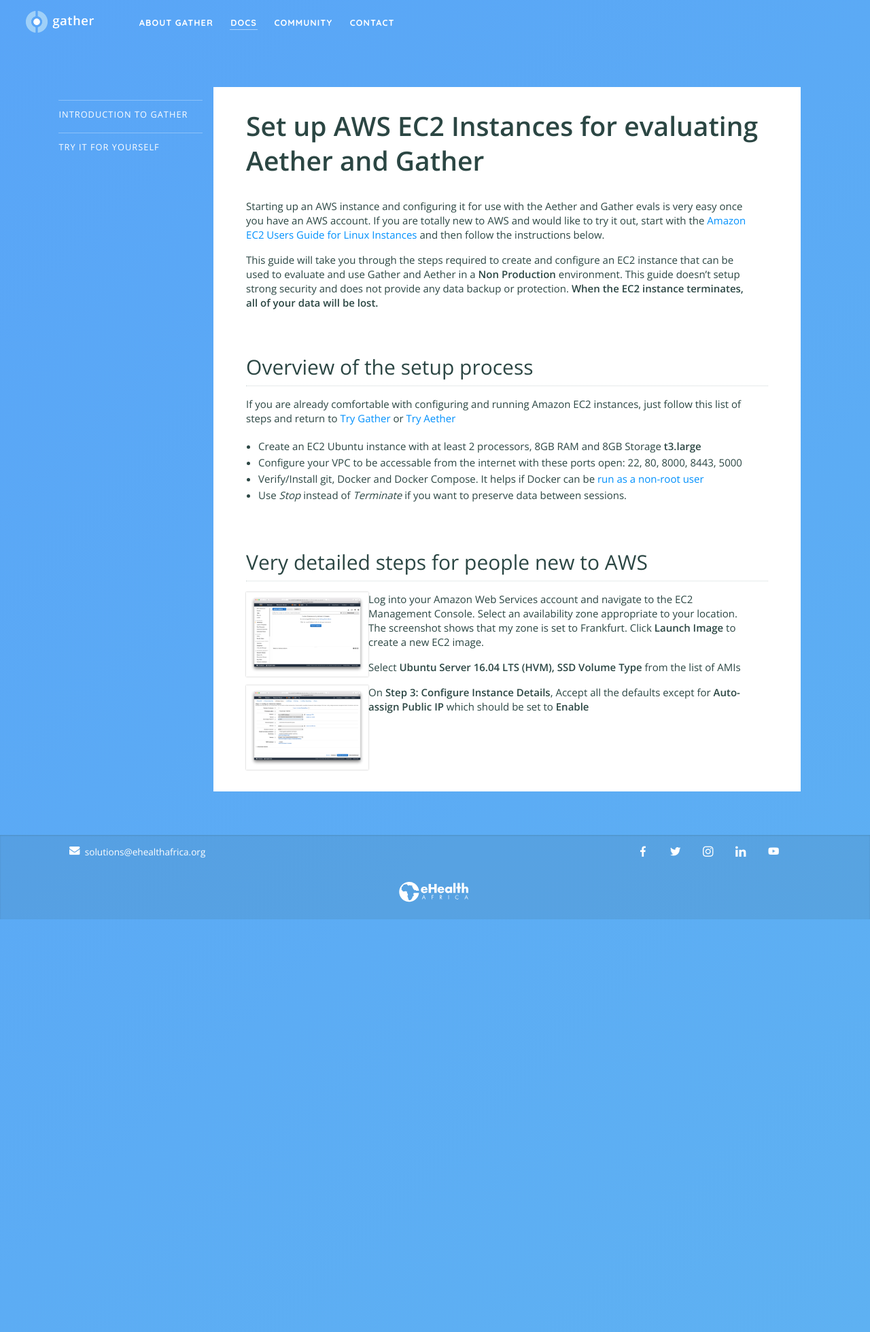
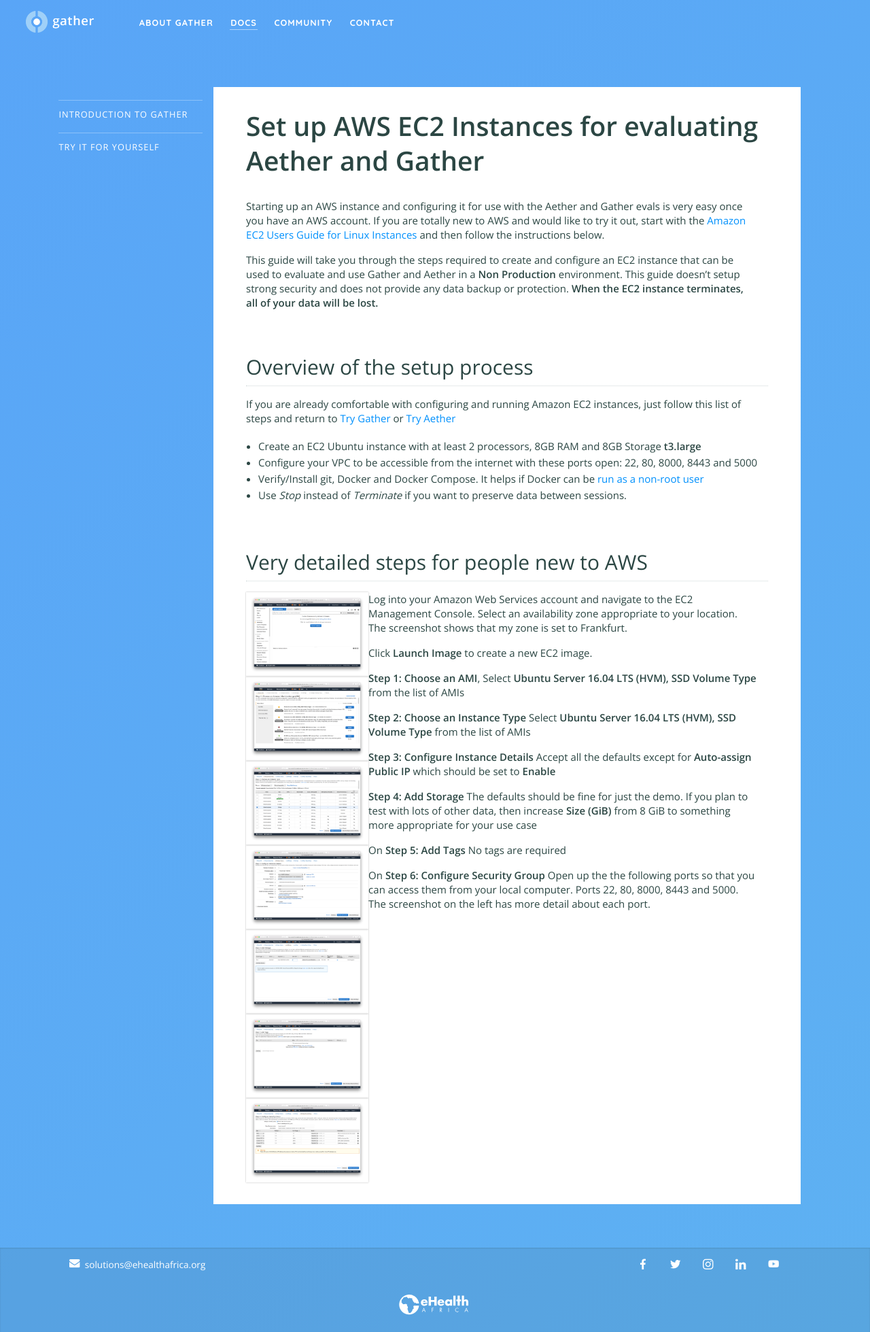
Before and after one commit to nixilla/gather, a Jekyll site: the page built from documentation/try/setup-aws.md, in a window 1280 px wide. Shown: the whole page at 68% size. Built offline with Jekyll 4.4.1, drawn with Linux system fonts in a browser that asks for light colours.

Commit message:
Update setup-aws.md

```diff
--- a/documentation/try/setup-aws.md
+++ b/documentation/try/setup-aws.md
@@ -11,15 +11,23 @@
 ## Overview of the setup process
 If you are already comfortable with configuring and running Amazon EC2 instances, just follow this list of steps and return to [Try Gather](/documentation/try/index#quick-test) or [Try Aether](https://aether.ehealthafrica.org/documentation/try/index.html#quick-test)
 * Create an EC2 Ubuntu instance with at least 2 processors, 8GB RAM and 8GB Storage **t3.large**
-* Configure your VPC to be accessable from the internet with these ports open: 22, 80, 8000, 8443, 5000
+* Configure your VPC to be accessible from the internet with these ports open: 22, 80, 8000, 8443 and 5000
 * Verify/Install git, Docker and Docker Compose. It helps if Docker can be [run as a non-root user](https://docs.docker.com/install/linux/linux-postinstall/)
 * Use *Stop* instead of *Terminate* if you want to preserve data between sessions.
 
 ## Very detailed steps for people new to AWS
-![AWS EC2 Launch](/images/aws-ec2-launch.png){: .scalable}
-Log into your Amazon Web Services account and navigate to the EC2 Management Console.  Select an availability zone appropriate to your location. The screenshot shows that my zone is set to Frankfurt. Click **Launch Image** to create a new EC2 image.
+![AWS EC2 Launch](/images/aws-ec2-launch.png){: .scalable}Log into your Amazon Web Services account and navigate to the EC2 Management Console.  Select an availability zone appropriate to your location. The screenshot shows that my zone is set to Frankfurt.
 
-Select **Ubuntu Server 16.04 LTS (HVM), SSD Volume Type** from the list of AMIs
+Click **Launch Image** to create a new EC2 image.
 
-![AWS EC2 Launch](/images/aws-ec2-step3.png){: .scalable}
-On **Step 3: Configure Instance Details**, Accept all the defaults except for **Auto-assign Public IP** which should be set to **Enable**
+![AWS EC2 AMI](/images/aws-ec2-step1.png){: .scalable}**Step 1: Choose an AMI**, Select **Ubuntu Server 16.04 LTS (HVM), SSD Volume Type** from the list of AMIs
+
+![AWS EC2 Instance Type](/images/aws-ec2-step2.png){: .scalable}**Step 2: Choose an Instance Type** Select **Ubuntu Server 16.04 LTS (HVM), SSD Volume Type** from the list of AMIs
+
+![AWS EC2 Instance Details](/images/aws-ec2-step3.png){: .scalable}**Step 3: Configure Instance Details** Accept all the defaults except for **Auto-assign Public IP** which should be set to **Enable**
+
+![AWS EC2 Add Storage](/images/aws-ec2-step4.png){: .scalable}**Step 4: Add Storage** The defaults should be fine for just the demo.  If you plan to test with lots of other data, then increase **Size (GiB)** from 8 GiB to something more appropriate for your use case
+
+![AWS EC2 Add Tags](/images/aws-ec2-step5.png){: .scalable}On **Step 5: Add Tags** No tags are required
+
+![AWS EC2 Ports](/images/aws-ec2-step6.png){: .scalable}On **Step 6: Configure Security Group** Open up the the following ports so that you can access them from your local computer. Ports 22, 80, 8000, 8443 and 5000.  The screenshot on the left has more detail about each port.
```
